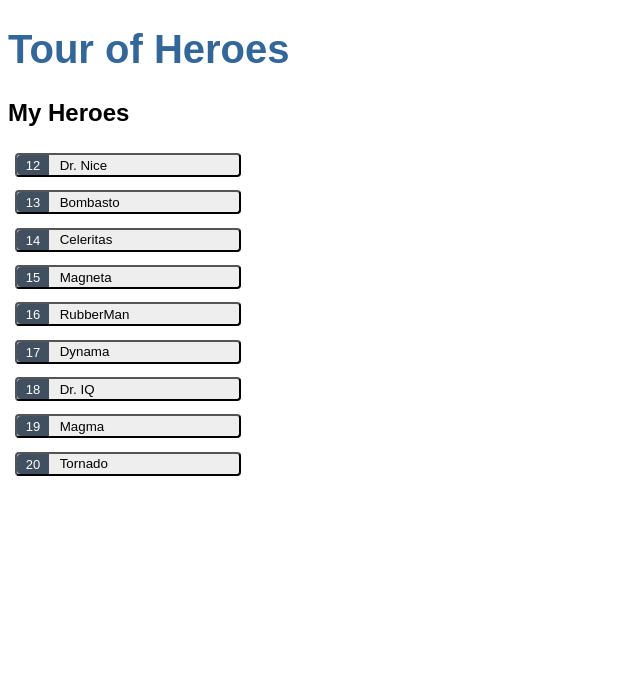
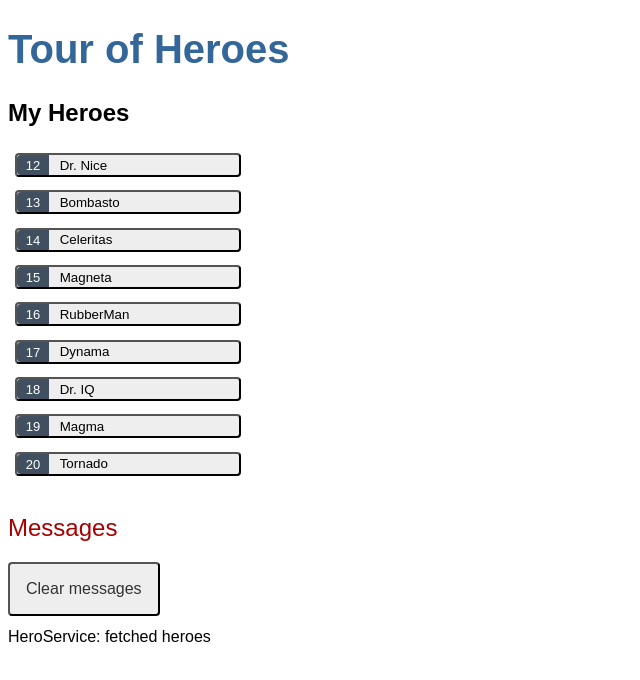
Before and after one commit to italoou/angular-tour-of-heroes, an Angular app: page / in a window 1280 px wide. Shown: the top 680 px of the page, without its empty margins (0-640 px from the left). Built offline with nearby package versions, Linux system fonts and the light colour scheme.

Commit message:
Creating a message system for the historical

```diff
--- a/src/app/app.component.html
+++ b/src/app/app.component.html
@@ -1,2 +1,7 @@
 <h1> {{title}}</h1>
+<div class="aside-body">
 <app-heroes></app-heroes>
+</div>
+<div class="main">
+<app-messages> </app-messages>
+</div>
--- a/src/app/app.module.ts
+++ b/src/app/app.module.ts
@@ -6,12 +6,14 @@ import { AppComponent } from './app.component';
 import { HeroesComponent } from './heroes/heroes.component';
 import { FormsModule } from '@angular/forms';
 import { HeroDetailComponent } from './hero-detail/hero-detail.component';
+import { MessagesComponent } from './messages/messages.component';
 
 @NgModule({
   declarations: [
     AppComponent,
     HeroesComponent,
-    HeroDetailComponent
+    HeroDetailComponent,
+    MessagesComponent
   ],
   imports: [
     BrowserModule,
--- a/src/app/hero.service.ts
+++ b/src/app/hero.service.ts
@@ -2,16 +2,18 @@ import { Injectable } from '@angular/core';
 import { Hero } from './hero';
 import { HEROES } from './mock-heroes';
 import { Observable, of } from 'rxjs';
+import { MessageService } from './message.service';
 
 @Injectable({
   providedIn: 'root'
 })
 export class HeroService {
 
-  constructor() { }
+  constructor(private messageService: MessageService) { }
 
   getHeroes(): Observable<Hero[]>{
     const heroes = of(HEROES);
+    this.messageService.add('HeroService: fetched heroes');
     return heroes;
   }
 }
--- a/src/app/heroes/heroes.component.ts
+++ b/src/app/heroes/heroes.component.ts
@@ -1,6 +1,7 @@
 import { Component, OnInit } from '@angular/core';
 import { Hero} from '../hero';
 import { HeroService } from '../hero.service';
+import { MessageService } from '../message.service';
 
 @Component({
   selector: 'app-heroes',
@@ -12,13 +13,15 @@ export class HeroesComponent implements OnInit {
   heroes: Hero[] = [];
   selectedHero?: Hero;
 
-  constructor(private heroService: HeroService) { }
+  constructor(private heroService: HeroService,
+              private messageService: MessageService) { }
 
   ngOnInit(): void {
     this.getHeroes();
   }
   onSelect(hero: Hero): void{
     this.selectedHero = hero;
+    this.messageService.add(`HeroesComponent: Selected hero id=${hero.id} name=${hero.name}`);
   }
   getHeroes(): void{
     this.heroService.getHeroes()
--- /dev/null
+++ b/src/app/message.service.ts
@@ -0,0 +1,19 @@
+import { Injectable } from '@angular/core';
+
+@Injectable({
+  providedIn: 'root'
+})
+export class MessageService {
+
+  messages: string[] = [];
+
+  constructor() { }
+
+  add(message: string){
+    this.messages.push(message);
+  }
+
+  clear(){
+    this.messages = [];
+  }
+}
--- /dev/null
+++ b/src/app/messages/messages.component.css
@@ -0,0 +1,19 @@
+/* MessagesComponent's private CSS styles */
+h2 {
+    color: #A80000;
+    font-family: Arial, Helvetica, sans-serif;
+    font-weight: lighter;
+  }
+
+  .clear {
+    color: #333;
+    background-color: #eee;
+    margin-bottom: 12px;
+    padding: 1rem;
+    border-radius: 4px;
+    font-size: 1rem;
+  }
+  .clear:hover {
+    color: white;
+    background-color: #42545C;
+  }
--- /dev/null
+++ b/src/app/messages/messages.component.html
@@ -0,0 +1,8 @@
+<div *ngIf="messageService.messages.length">
+
+    <h2>Messages</h2>
+    <button type="button" class="clear"
+        (click)="messageService.clear()">Clear messages</button>
+    <div *ngFor='let message of messageService.messages'> {{message}}</div>
+
+</div>
--- /dev/null
+++ b/src/app/messages/messages.component.ts
@@ -0,0 +1,16 @@
+import { Component, OnInit } from '@angular/core';
+import { MessageService } from '../message.service';
+
+@Component({
+  selector: 'app-messages',
+  templateUrl: './messages.component.html',
+  styleUrls: ['./messages.component.css']
+})
+export class MessagesComponent implements OnInit {
+
+  constructor(public messageService: MessageService) { }
+
+  ngOnInit(): void {
+  }
+
+}
```
Also changed, not shown: 2 other files (tests, documents, lock files or other folders).
